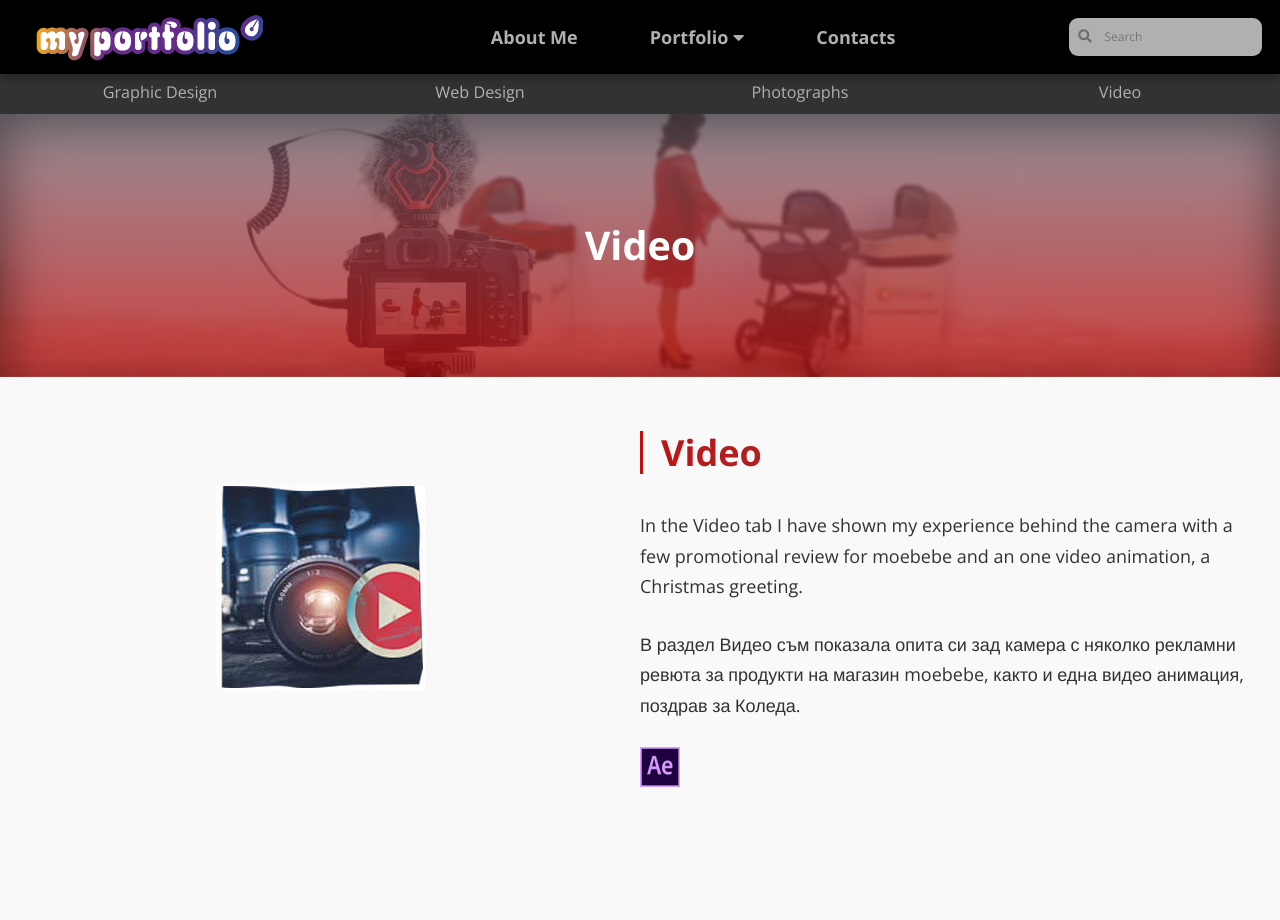
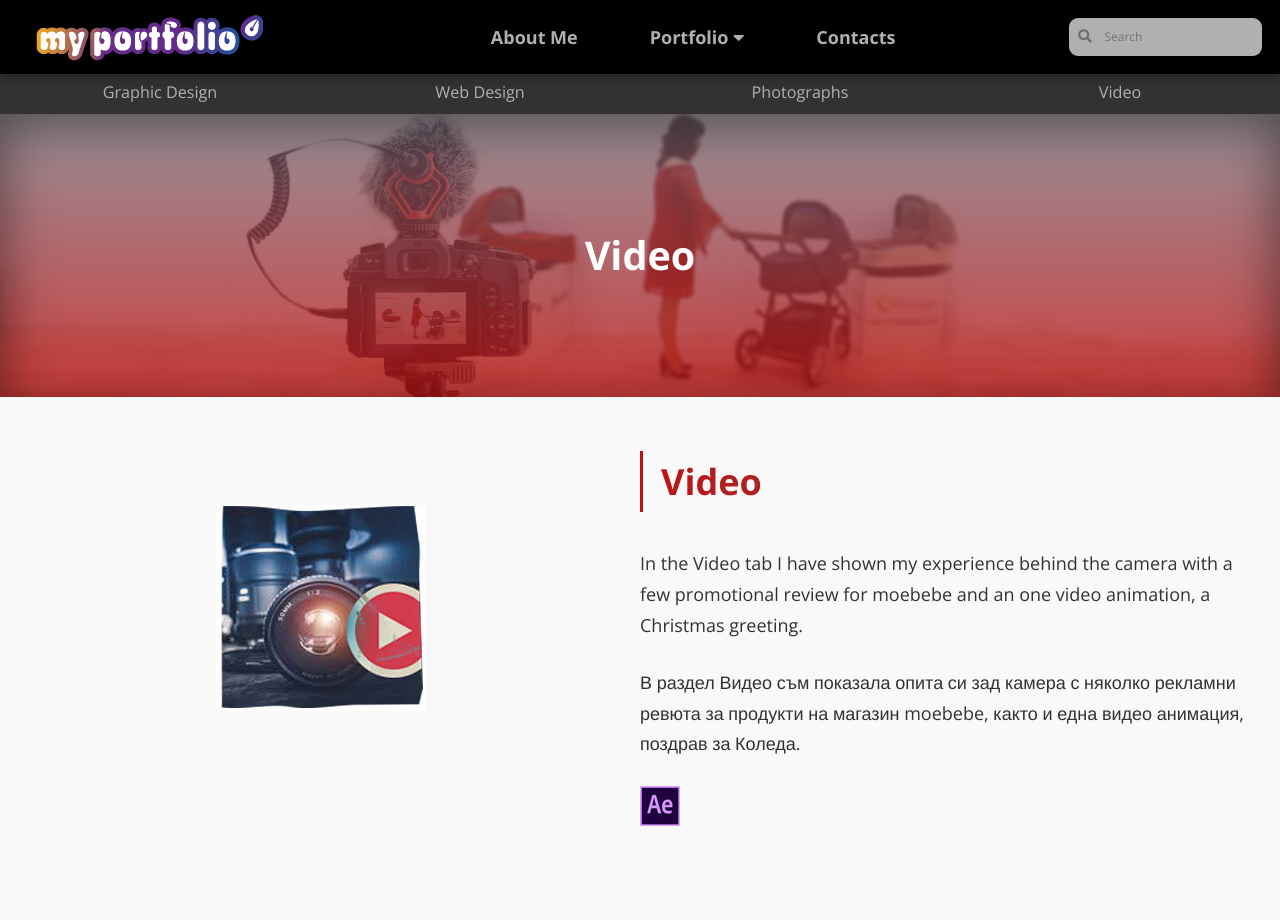
Before and after one commit to LiliyaMilanova/myportfolio, a Jekyll site: the page built from video.html, in a window 1280 px wide and 1400 px high. Shown: the top 920 px of the window. Built offline with Jekyll 4.4.1, drawn with Linux system fonts in a browser that asks for light colours; nearby versions of some CDN libraries; grey boxes are pictures that could not be loaded.

Commit message:
Update typography.css

```diff
--- a/css/typography.css
+++ b/css/typography.css
@@ -13,12 +13,12 @@ h1, h2, h3, h4, h5, h6 {
     padding: 0;
 }
 
-h1 { font-size: 2.2rem;  line-height: 2.6rem;}
-h2 { font-size: 2rem;  line-height: 2.4rem;}
-h3 { font-size: 1.8rem;  line-height: 2.2rem;}
-h4 { font-size: 1.6rem;  line-height: 2rem;}
-h5 { font-size: 1.4rem;  line-height: 1.8rem;}
-h6 { font-size: 1.2rem;  line-height: 1.6rem;}
+h1 { font-size: 2.2rem;}
+h2 { font-size: 2rem;}
+h3 { font-size: 1.8rem;}
+h4 { font-size: 1.6rem;}
+h5 { font-size: 1.4rem;}
+h6 { font-size: 1.2rem;}
 
 h1 + h2 {
     margin-top: 0.9em;
```
